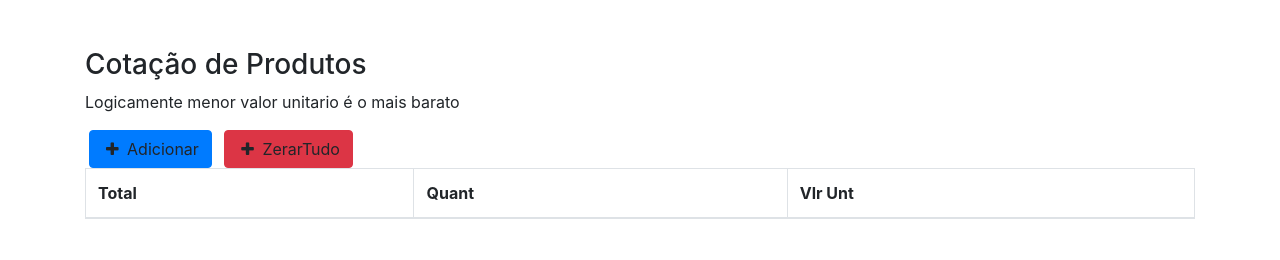
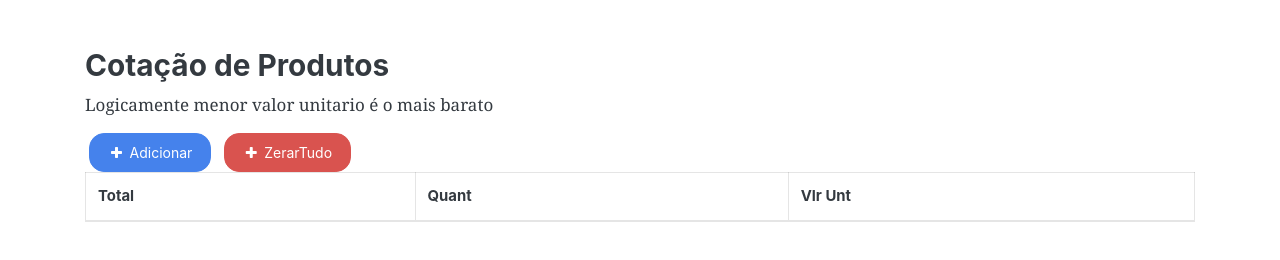
Before and after one commit to BetinRibeiro/cotacao_produtos, a plain HTML site: page index.html in a window 1280 px wide. Drawn offline with nearby package versions, Linux system fonts and the light colour scheme.

Commit message:
Update index.html

```diff
--- a/index.html
+++ b/index.html
@@ -4,7 +4,7 @@
     <meta charset="utf-8">
     <meta name="viewport" content="width=device-width, initial-scale=1">
     <link rel="stylesheet" href="https://cdnjs.cloudflare.com/ajax/libs/font-awesome/4.7.0/css/font-awesome.min.css" type="text/css">
-    <link rel="stylesheet" href="https://static.pingendo.com/bootstrap/bootstrap-4.3.1.css">
+    <link rel="stylesheet" href="https://bootswatch.com/4/litera/bootstrap.css">
     <link rel="apple-touch-icon" href="https://raw.githubusercontent.com/BetinRibeiro/flucodecaixa/main/logo.png">
     <script src="main.js" defer></script>
     </head>
```
